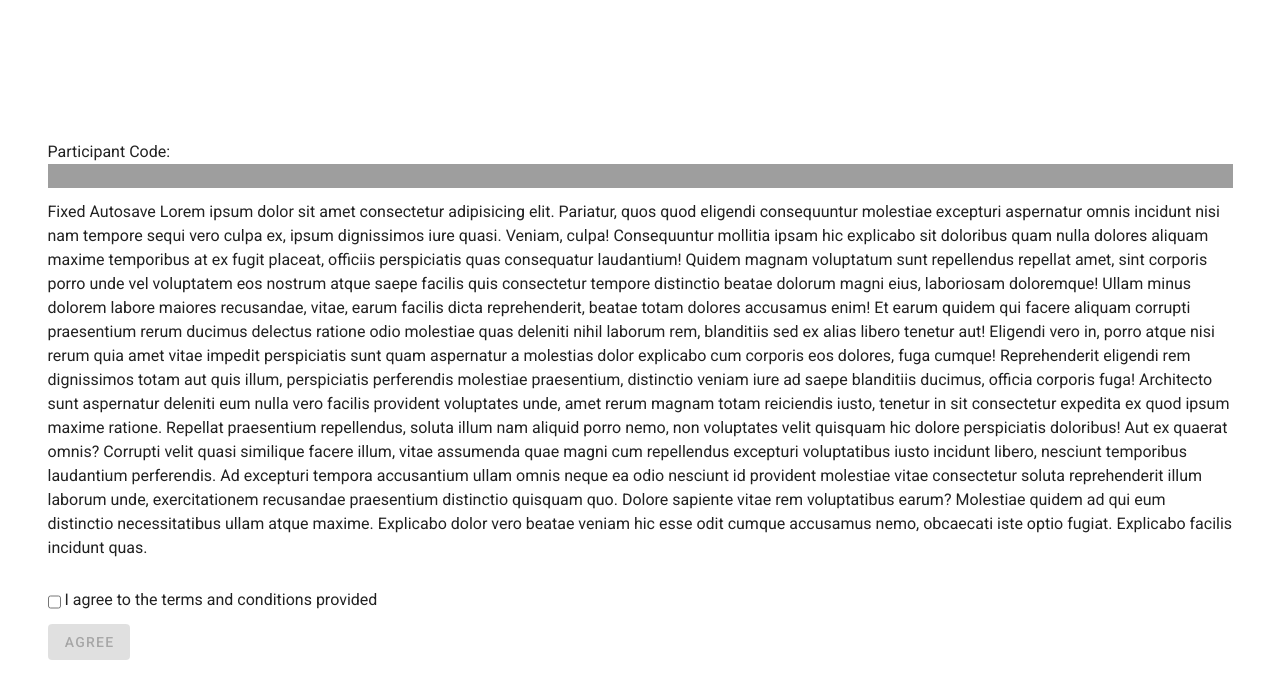
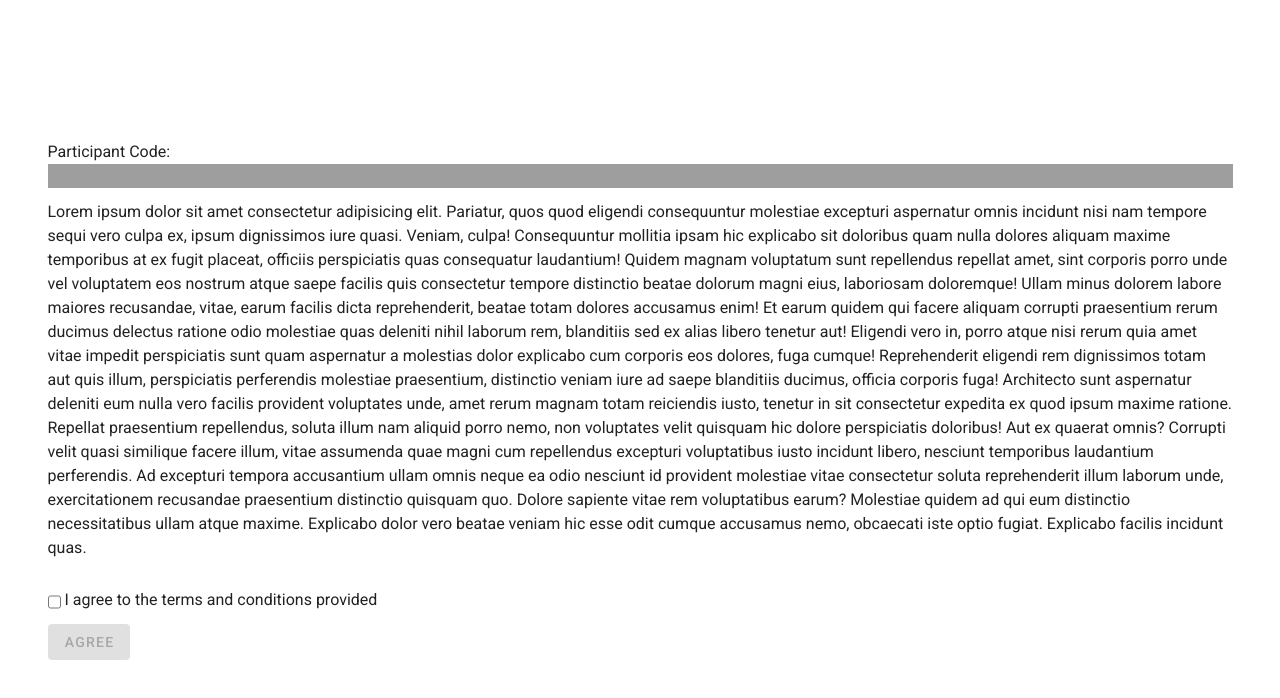
Before and after one commit to jawadahmedtaj/pwa-accel-thesis, a Vue app: page / in a window 1280 px wide. Shown: the top 698 px of the page. Built offline with nearby package versions, Linux system fonts and the light colour scheme; what vue-toast-notification would draw is missing.

Commit message:
Fixed data saving

```diff
--- a/src/store/index.js
+++ b/src/store/index.js
@@ -37,13 +37,13 @@ export default new Vuex.Store({
       state.counter = count;
     },
     easySetter(state, data) {
-      state.easy.push(...data);
+      state.easy = data;
     },
     mediumSetter(state, data) {
-      state.medium.push(...data);
+      state.medium = data;
     },
     hardSetter(state, data) {
-      state.hard.push(...data);
+      state.hard = data;
     },
     easyPatternSetter(state, data) {
       state.easyPattern = data;
--- a/src/views/Agreement.vue
+++ b/src/views/Agreement.vue
@@ -12,23 +12,23 @@
       <v-row>
         <v-col class="px-0">
           <p>
-            Fixed Autosave Lorem ipsum dolor sit amet consectetur adipisicing
-            elit. Pariatur, quos quod eligendi consequuntur molestiae excepturi
-            aspernatur omnis incidunt nisi nam tempore sequi vero culpa ex,
-            ipsum dignissimos iure quasi. Veniam, culpa! Consequuntur mollitia
-            ipsam hic explicabo sit doloribus quam nulla dolores aliquam maxime
-            temporibus at ex fugit placeat, officiis perspiciatis quas
-            consequatur laudantium! Quidem magnam voluptatum sunt repellendus
-            repellat amet, sint corporis porro unde vel voluptatem eos nostrum
-            atque saepe facilis quis consectetur tempore distinctio beatae
-            dolorum magni eius, laboriosam doloremque! Ullam minus dolorem
-            labore maiores recusandae, vitae, earum facilis dicta reprehenderit,
-            beatae totam dolores accusamus enim! Et earum quidem qui facere
-            aliquam corrupti praesentium rerum ducimus delectus ratione odio
-            molestiae quas deleniti nihil laborum rem, blanditiis sed ex alias
-            libero tenetur aut! Eligendi vero in, porro atque nisi rerum quia
-            amet vitae impedit perspiciatis sunt quam aspernatur a molestias
-            dolor explicabo cum corporis eos dolores, fuga cumque! Reprehenderit
+            Lorem ipsum dolor sit amet consectetur adipisicing elit. Pariatur,
+            quos quod eligendi consequuntur molestiae excepturi aspernatur omnis
+            incidunt nisi nam tempore sequi vero culpa ex, ipsum dignissimos
+            iure quasi. Veniam, culpa! Consequuntur mollitia ipsam hic explicabo
+            sit doloribus quam nulla dolores aliquam maxime temporibus at ex
+            fugit placeat, officiis perspiciatis quas consequatur laudantium!
+            Quidem magnam voluptatum sunt repellendus repellat amet, sint
+            corporis porro unde vel voluptatem eos nostrum atque saepe facilis
+            quis consectetur tempore distinctio beatae dolorum magni eius,
+            laboriosam doloremque! Ullam minus dolorem labore maiores
+            recusandae, vitae, earum facilis dicta reprehenderit, beatae totam
+            dolores accusamus enim! Et earum quidem qui facere aliquam corrupti
+            praesentium rerum ducimus delectus ratione odio molestiae quas
+            deleniti nihil laborum rem, blanditiis sed ex alias libero tenetur
+            aut! Eligendi vero in, porro atque nisi rerum quia amet vitae
+            impedit perspiciatis sunt quam aspernatur a molestias dolor
+            explicabo cum corporis eos dolores, fuga cumque! Reprehenderit
             eligendi rem dignissimos totam aut quis illum, perspiciatis
             perferendis molestiae praesentium, distinctio veniam iure ad saepe
             blanditiis ducimus, officia corporis fuga! Architecto sunt
--- a/src/views/ThankYou.vue
+++ b/src/views/ThankYou.vue
@@ -19,6 +19,7 @@ export default {
       easy: this.$store.state.easy,
       medium: this.$store.state.medium,
       hard: this.$store.state.hard,
+      participant: this.$store.state.participant,
     };
   },
   mounted() {
@@ -51,7 +52,6 @@ export default {
               }
             );
             this.$store.commit("easySetter", []);
-            this.easyDone = false;
             break;
           case "Medium":
             blob = new Blob(
@@ -65,7 +65,6 @@ export default {
               }
             );
             this.$store.commit("mediumSetter", []);
-            this.mediumDone = false;
             break;
           case "Hard":
             blob = new Blob(
@@ -79,7 +78,6 @@ export default {
               }
             );
             this.$store.commit("hardSetter", []);
-            this.hardDone = false;
             break;
         }
         await saveAs(
```
